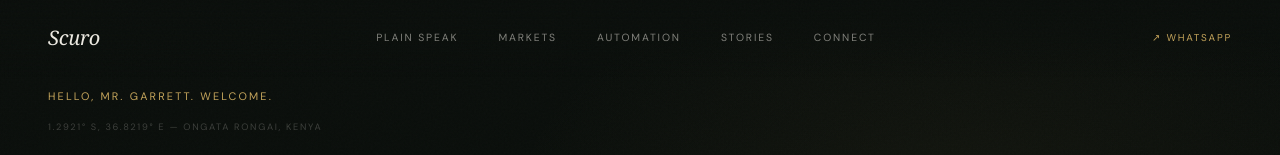
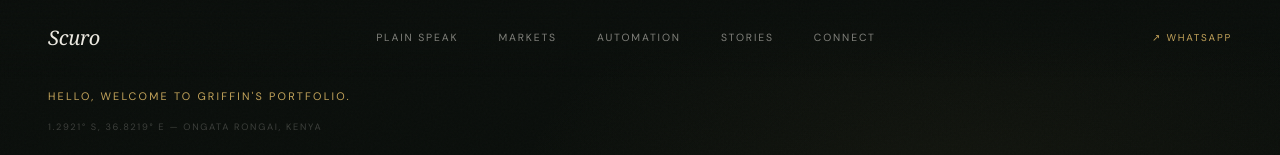
Before and after one commit to sirbane/scuroportfolio, a Next.js app: page / in a window 1280 px wide. Shown: the top 155 px of the page. Built offline with nearby package versions, Linux system fonts and the light colour scheme.

Commit message:
Update greeting message in hero section

```diff
--- a/app/page.js
+++ b/app/page.js
@@ -103,7 +103,7 @@ export default function Home() {
 
         <div style={{ position: 'relative', zIndex: 1 }}>
           <div className="hero-greeting reveal d1">
-            Hello, Mr. Garrett. Welcome.
+            Hello, Welcome to Griffin's Portfolio.
           </div>
           <h1 className="hero-title reveal d2">
             Walking slow<br />
```
